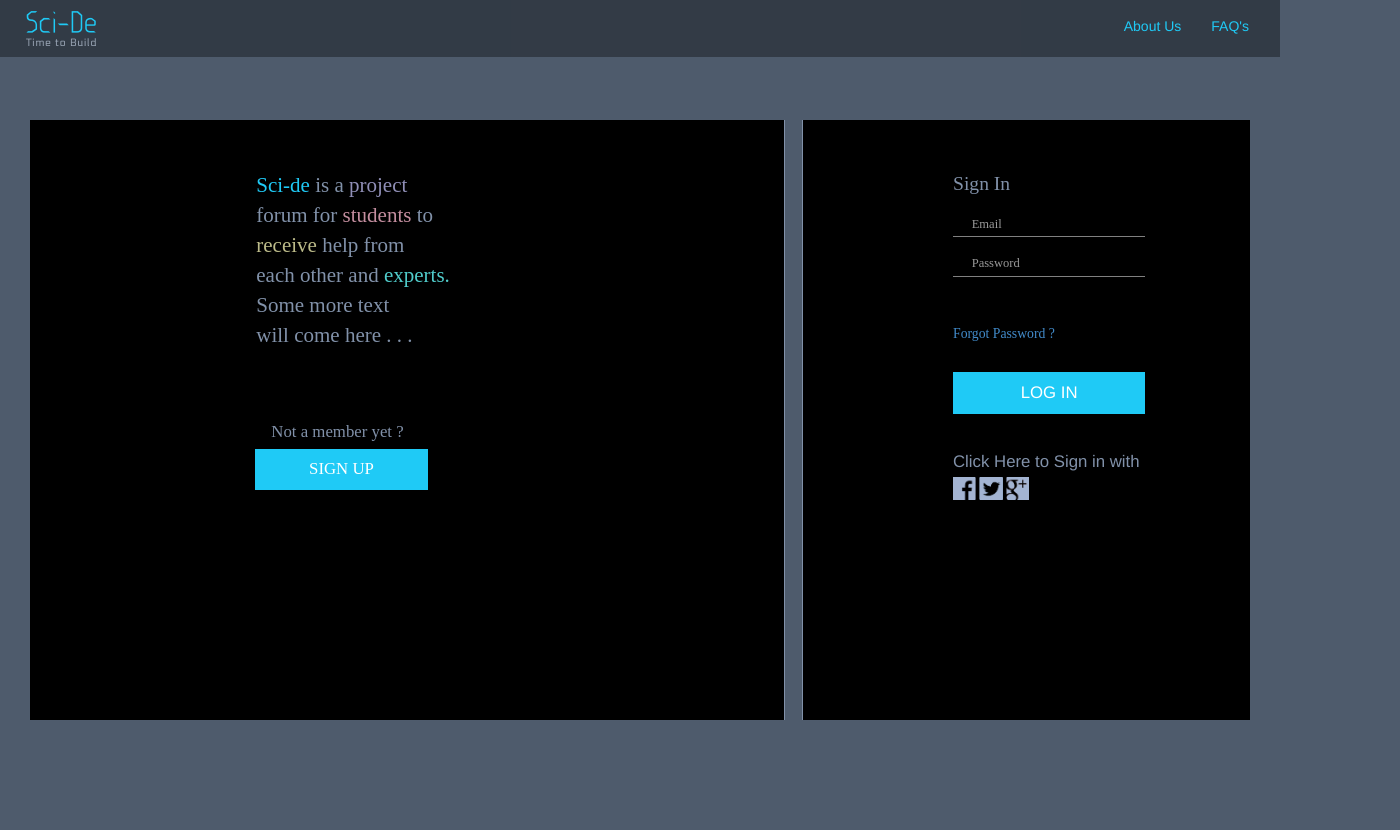
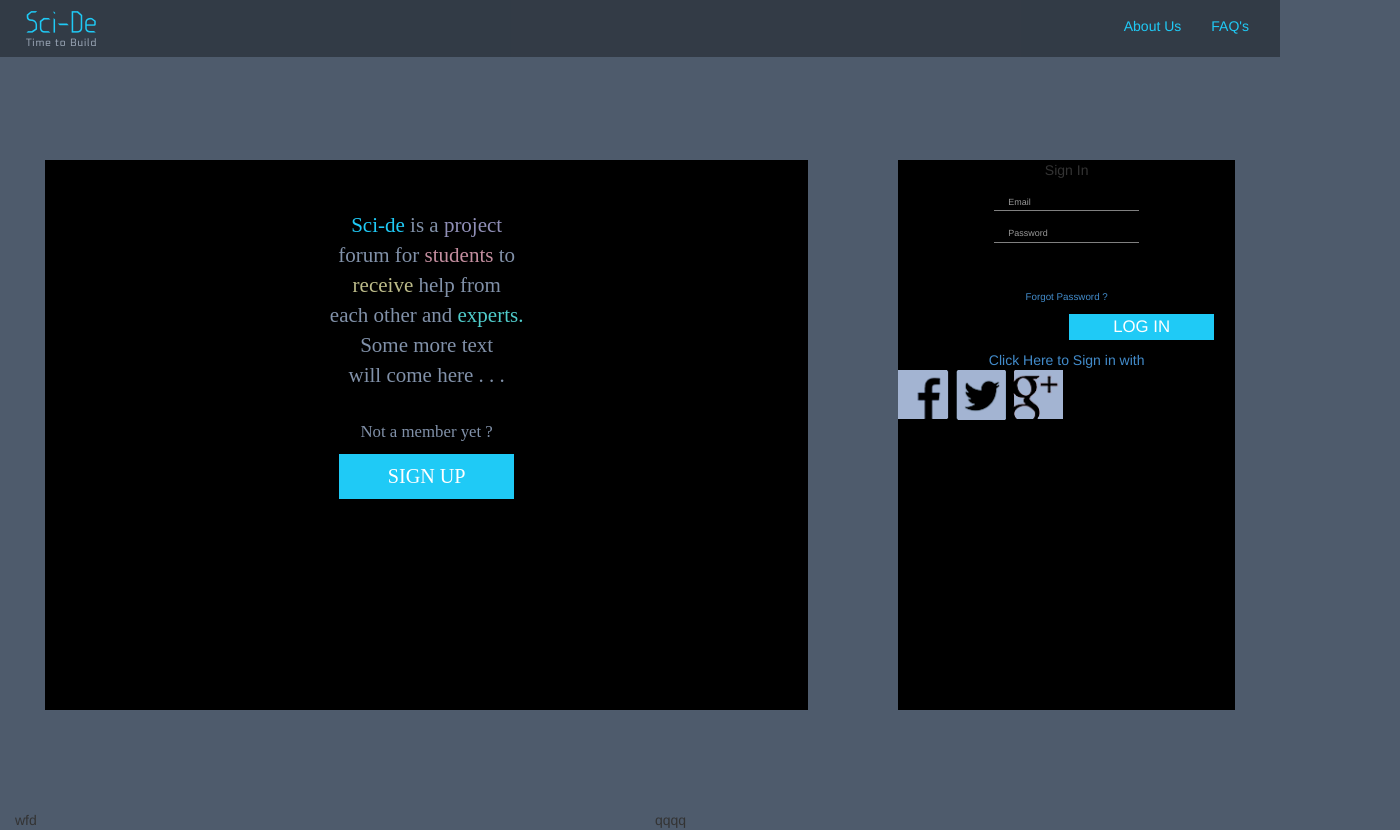
Before and after one commit to scide/scide, a plain HTML site: page index.html in a window 1280 px wide. Shown: the whole page, 1400 px wide, since content can reach past the window. Before the commit the page ends 800 px from the top, so only its background shows below. Drawn offline with nearby package versions, Linux system fonts and the light colour scheme.

Commit message:
removed postion absolute

```diff
--- a/css/index.css
+++ b/css/index.css
@@ -13,41 +13,55 @@ body{
 	width: 18%;
 }
 
+.sections-row{
+	text-align: center;
+}
+
+.header-row{
+	height: 60px;
+}
 .sec{
-	position: absolute;
+	/*position: absolute;
 	top: 15%;
-	/*width: 40%;*/
+	width: 40%;
 	height: 75%;
 
-	color: #8191a9;
+	color: #8191a9;*/
 }
 
 #left_section{
 	/*left:10%;*/
-	background: black;
+	/*background: black;
 	margin-left: 30px;
 	width: 59%;
-	border-right: 1px solid #8191a9;
+	border-right: 1px solid #8191a9;*/
+	margin: 100px 30px;
+	height: 550px;
+	background: black;
 }
 
 #right_section{
-	right:0%;
+	/*right:0%;
 	margin-right: 30px;
 	background: black;
 	width: 35%;
-	border-left: 1px solid #8191a9;
+	border-left: 1px solid #8191a9;*/
+	margin: 100px 30px;
+	height: 550px;
+	background: black;
 }
 
 #intro_text{
-    position: absolute;
+    /*position: absolute;	*/
 	font-size: 1.5em;
-	left:30%;
+	/*left:30%;*/
 	padding-top: 50px;
 	font-family: "Mangal";
 }
 
 #intro_text p{
 	margin: 0;
+	color: #8191a9;
 }
 span#sc{
 	color:#1fcaf6;
@@ -68,26 +82,30 @@ span#e{
 
 
 #signup_sec{
-	position: absolute;
+	/*position: absolute;*/
 	font-family: "Mangal";
 	font-size: 1.2em;
-	left:32%;
-	top:50%;
+	padding-top: 30px;
+	/*left:32%;*/
+	/*top:50%;*/
+}
+
+#signup_sec p{
+	color: #8191a9;
 }
 
 #signup_sec input{
 	padding: 0;
-	position: absolute;
-	top:85%;
-	left:-12%;
-	/*background-color: white;	*/
-	width: 130%;
-	height: 120%;
+	/*position: absolute;*/
+	/*top:85%;*/
+	/*left:-12%;*/
+	width: 175px;
+	height: 45px;
 	border-radius: 0px;
-	/*color: black;*/
 	border: none;
 	background: #1fcaf6;
 	color: white;
+	font-size: 1.2em;
 }
 
 
@@ -95,14 +113,14 @@ span#e{
 
 #signin_sec{
 
-	position: absolute;
-	/*left:15%;*/
+	/*position: absolute;
+	left:15%;
 	margin-left: 150px;
 	margin-top: 50px;
 	font-family: "Mangal";
 	font-size: 1.4em;
 	height: 60%;
-	width: 100%;
+	width: 100%;*/
 }
 
 #signin_sec input{
@@ -138,7 +156,7 @@ input[type=text]:focus, input[type=password]:focus {
 	/*left:0%;*/
 	/*top:70%;*/
 	margin-top: 47px;
-	color:#8191a9;
+	color: #8191a9;
 	font-size:0.7em;
 }
 
@@ -148,9 +166,9 @@ input[type=text]:focus, input[type=password]:focus {
 
 
 .submit input{
-	position: absolute;
+	ition: absolute;
 	top:42%;
-	/*left:15%;*/
+	/*left:1pos5%;*/
 	margin-left: 150px;
 	border: none;
 	width: 43%;
@@ -163,35 +181,35 @@ input[type=text]:focus, input[type=password]:focus {
 
 #so_si{
 	/*border: 1px solid white; */
-	position: absolute;
+	/*position: absolute;
 	top:55%;
-	/*left:20%;*/
+	left:20%;
 	margin-left: 150px;
 	width:80%;
-	height: 30%;
+	height: 30%;*/
 
 }
 
 #click_here{
-	position: absolute;
+	/*position: absolute;
 	left: 0%;
 	font-size: 1.2em;
-	color:#8191a9;
+	color:#8191a9;*/
 }
 
 #click_here:hover{
 	text-decoration:none;
 }
 #so_si p{
-	font-size: 1.2em;
+	/*font-size: 1.2em;
 	position: absolute;
-	top:20px;
+	top:20px;*/
 }
 
 #social_signin{
 	/*border: 1px solid white; */
-	position: absolute;
-	top:15%;
+	/*position: absolute;
+	top:15%;*/
 	/*left: 10%;*/
 }
 
--- a/index.html
+++ b/index.html
@@ -22,6 +22,8 @@
 
     <!-- <img src="images/logo.png" id="logo"> -->
 
+    <div class="container-fluid">
+      <div class="row header-row">
          <nav class="navbar navbar-default header-sec" role="navigation">
           <div class="container-fluid">
             <!-- Brand and toggle get grouped for better mobile display -->
@@ -47,7 +49,10 @@
             </div><!-- /.navbar-collapse -->
           </div><!-- /.container-fluid -->
         </nav>
+      </div>
 
+      <div class="row sections-row">
+        <div class="col-md-8">
           <div id="left_section" class="sec">
             <div id="intro_text">
               <p><span id="sc">Sci-de</span> is a <span id="p">project</span>
@@ -66,9 +71,9 @@
               </div>
             </div>
           </div>
-
+        </div>
+        <div class="col-md-4">
           <div id="right_section" class="sec">
-
             <div id="signin_sec">
               <p>Sign In</p>
               <p><input type="text" name="login"        value=""          placeholder="Email"></p>
@@ -86,9 +91,16 @@
               <a href=""><img class="social_buttons" src="images/google_button.png"></a>
             </div>
             </div>
+          </div>
+        </div>
+      </div>
+
+      <div class="row">
+        <div class="col-md-6">wfd</div>
+        <div class="col-md-6">qqqq</div>
+      </div>
 
     </div>
-
 
 
     <!-- jQuery (necessary for Bootstrap's JavaScript plugins) -->
```
Lines whose indentation alone changed are shown as unchanged.
